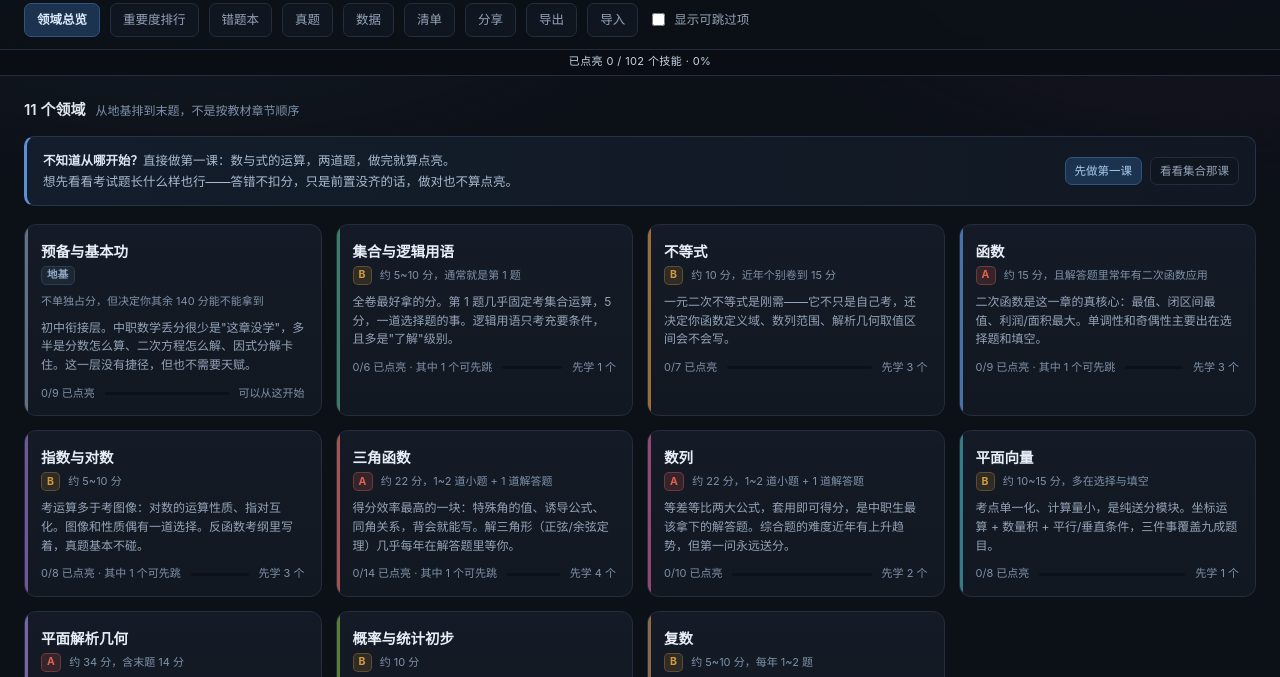
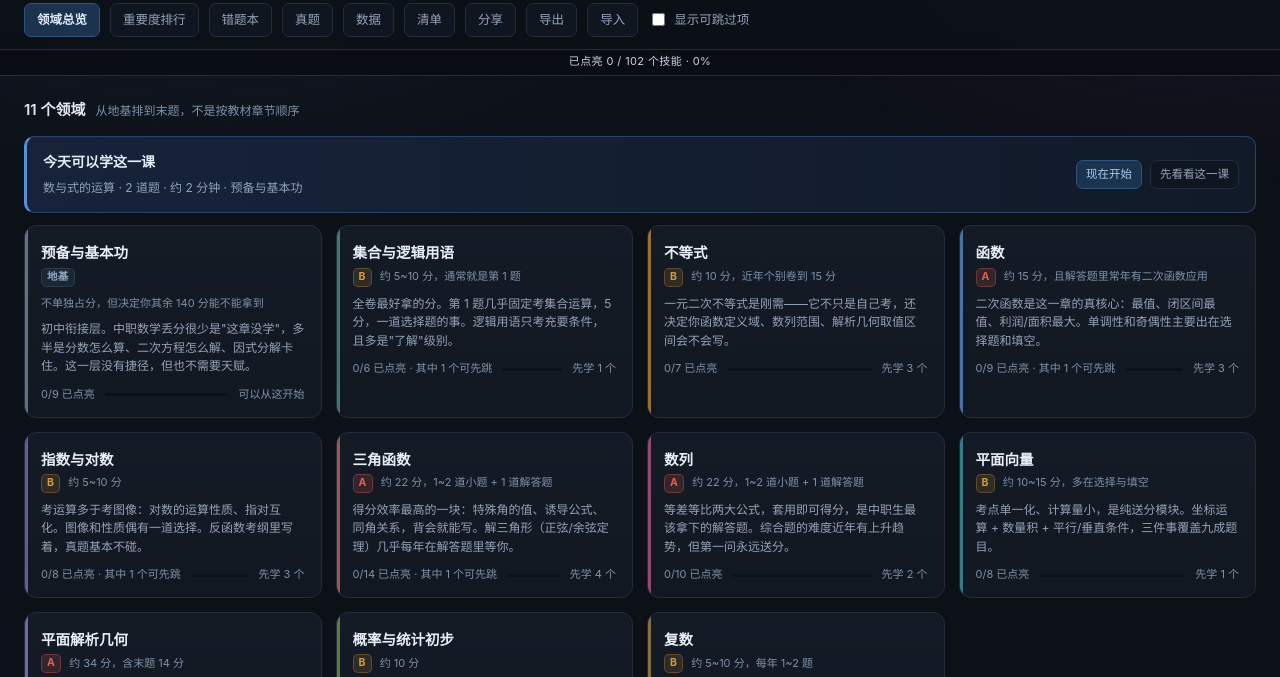
Before and after one commit to woxiao498/cs-math-skill-tree, a plain HTML site: page index.html in a window 1280 px wide. Shown: the part 83-760 px from the top of the page. Drawn offline with Linux system fonts and the light colour scheme.

Commit message:
首页加「今日一课」；领域页说清为什么不是从第一步开始
学生视角那句「第一次进来没有一个今天只做这一小步的口子」，比视觉审阅的
「像后台管理系统」更戳 —— 前者说的是能不能迈出第一步，后者只是好不好看。

- 首页顶部加「今日一课」：从前置已齐、未点亮的技能里挑一个（步数小的优先，
  再按重要度），写清几道题、约几分钟，一键开始。第一眼不再是「102 个技能」
- 领域页顶部动态说明「这里从第 2 步开始，不是第一课 —— 要先会 数与式的运算」，
  「数与式的运算」可点直达。原来只有图例里一行小字，学生直接掠过去
- 删掉原来那条固定的起步引导：和「今日一课」说的是同一课，首屏按钮太多
  反而让人不知道按哪个
- 修 c3 复数的四则：它唯一的前置 c2 被标成软前置，硬前置为空，于是从第 1 步
  就能学，首页「今日一课」直接把它推出来了。补上 c1 作硬前置
- 顺手核查：现在没有任何「仅有软前置」的技能，开局能直接开始的只有 p1

```diff
--- a/app.js
+++ b/app.js
@@ -294,6 +294,23 @@ function renderProgress(){
   const streakTxt = st.days ? ` · 连续学习 ${st.days} 天` : '';
   document.getElementById('pbar-text').textContent =
     `已点亮 ${done} / ${vis.length} 个技能 · ${pct}%${streakTxt}`;
+}
+
+/* 今天学哪一课：从前置已齐、还没点亮的技能里挑一个（重要度优先、步数小的优先）。
+ * 首页第一眼给一个具体的小目标，比「102 个技能」有用得多。 */
+function pickTodaySkill(){
+  const ready = SKILLS.filter(s =>
+    !state.lit.has(s.id) && hasQuiz(s.id) && isUnlocked(s.id) &&
+    (state.showSkippable || s.lv !== 'D')
+  );
+  if (!ready.length) return null;
+  // 先按深浅（步数小的先），再按重要度 —— 打地基优先，别一上来就推 A 级的难题
+  ready.sort((a, b) => {
+    const sa = stepOf(a.id), sb = stepOf(b.id);
+    if (sa !== sb) return sa - sb;
+    return LV_ORDER[a.lv] - LV_ORDER[b.lv];
+  });
+  return ready[0].id;
 }
 
 /* =======================================================================
@@ -334,15 +351,25 @@ function renderHome(){
       <h2>${DOMAINS.length} 个领域</h2>
       <span>从地基排到末题，不是按教材章节顺序</span>
     </div>
-    <div class="startbar">
-      <div class="sbtxt">
-        <b>不知道从哪开始？</b>直接做第一课：数与式的运算，两道题，做完就算点亮。<br>
-        想先看看考试题长什么样也行——答错不扣分，只是前置没齐的话，做对也不算点亮。
-      </div>
-      <div class="sbbtns">
-        <button class="btn mini primary" data-start="p1">先做第一课</button>
-        <button class="btn mini" data-dom="set">看看集合那课</button>
-      </div>
+    <div class="today">
+      ${(() => {
+        const tid = pickTodaySkill();
+        if (!tid){
+          const litN = SKILLS.filter(s => state.lit.has(s.id)).length;
+          return `<div class="tinfo"><b>${litN ? '全都点亮了' : '没有能直接开始的课'}</b>
+            <span>${litN ? '可以从「重要度排行」回头看哪块还不熟。' : '前置还没齐，去「领域总览」从头挑一个。'}</span></div>`;
+        }
+        const ts = byId[tid];
+        const mins = Math.max(2, Math.round(QUIZ[tid].length * 1.2));
+        return `<div class="tinfo">
+            <b>今天可以学这一课</b>
+            <span>${ts.n} · ${QUIZ[tid].length} 道题 · 约 ${mins} 分钟 · ${domById[ts.d].name}</span>
+          </div>
+          <div class="tbtn">
+            <button class="btn mini primary" data-start="${tid}">现在开始</button>
+            <button class="btn mini" data-goto-skill="${tid}">先看看这一课</button>
+          </div>`;
+      })()}
     </div>
     <div class="dom-grid">${cards}</div>
     <div style="margin-top:26px;font-size:12px;color:#5f7085;line-height:1.9">
@@ -465,6 +492,16 @@ function renderDomain(domId){
       <span>步数按整棵树算 —— 某个技能的第一课可能落在别的领域，所以这里的起点不一定是第一步。</span>
     </div>
     ${domId === 'prep' ? `<div class="unsure" style="margin:0 0 14px">这一层不出独立考题，所以重要度对这里没有意义 —— 九条全都得会，缺哪条后面都会塌。</div>` : ''}
+    ${(() => {
+      // 这个领域的技能不都从第一步开始，得说清为什么，并给出跳转
+      const minSt = Math.min(...vis.map(s => stepOf(s.id)));
+      if (minSt <= 1) return '';
+      const entry = vis.find(s => stepOf(s.id) === minSt);
+      const outside = entry ? allPre(entry.id).filter(p => !vis.some(v => v.id === p)) : [];
+      if (!outside.length) return `<div class="hint-line">这里的技能都排在第 ${minSt} 步之后，因为要先会前面几步的内容。</div>`;
+      return `<div class="hint-line">这里从第 ${minSt} 步开始，不是第一课 —— 要先会
+        ${outside.map(p => `<b data-goto-skill="${p}">${byId[p].n}</b>`).join('、')}。点它就能去做。</div>`;
+    })()}
     <div class="map-wrap" style="height:${height + 40}px">
       <div class="map-inner" style="width:${width}px;height:${height}px">
         <svg class="edges" width="${width}" height="${height}">${edges}</svg>
@@ -510,6 +547,15 @@ function renderDomainList(d, vis, hiddenCount){
     </div>
     <div class="legend" style="margin-bottom:12px"><span>手机上按步往下排，点一条看详情。图上那张横向地图在电脑上看更清楚。</span></div>
     ${d.id === 'prep' ? `<div class="unsure" style="margin-bottom:14px">这一层不出独立考题，所以重要度对这里没有意义 —— 九条全都得会。</div>` : ''}
+    ${(() => {
+      const minSt = Math.min(...vis.map(s => stepOf(s.id)));
+      if (minSt <= 1) return '';
+      const entry = vis.find(s => stepOf(s.id) === minSt);
+      const outside = entry ? allPre(entry.id).filter(p => !vis.some(v => v.id === p)) : [];
+      if (!outside.length) return `<div class="hint-line">这里的技能都排在第 ${minSt} 步之后。</div>`;
+      return `<div class="hint-line">这里从第 ${minSt} 步开始，不是第一课 —— 要先会
+        ${outside.map(p => `<b data-goto-skill="${p}">${byId[p].n}</b>`).join('、')}。</div>`;
+    })()}
     <div class="dlist">${groups}</div>`;
 }
 
--- a/data.js
+++ b/data.js
@@ -740,7 +740,7 @@ const SKILLS = [
     tip: '实部对实部、虚部对虚部，不能混。这是求参数题的固定套路。' },
 
   { id: 'c3', d: 'cplx', n: '复数的四则运算', lv: 'A', q: ['选择', '填空'],
-    pre: ['c2'],
+    pre: ['c1', 'c2'],
     pts: ['加减：实部虚部分别算', '乘法：按多项式展开后用 i²=−1 化简', '除法：分子分母同乘共轭复数'],
     how: '能算 (1+2i)(3−i) 并化成 a+bi 的形式',
     tip: '2025 年第 5 题首考的就是复数乘法。乘法照多项式乘，最后一步把 i² 换成 −1。结果必须整理成 a+bi。' },
--- a/index.html
+++ b/index.html
@@ -305,6 +305,19 @@
   .sbar i.none{background:#1b2431}
   .slit{font-size:11px;color:var(--txt3);text-align:right}
 
+  /* ---------- 今日一课 ---------- */
+  .today{display:flex;align-items:center;gap:16px;flex-wrap:wrap;
+    background:linear-gradient(90deg,#16233a,#111a28);
+    border:1px solid #2a4364;border-left:3px solid #5b8fd6;border-radius:10px;
+    padding:14px 16px;margin-bottom:12px}
+  .tinfo{flex:1;min-width:220px}
+  .tinfo b{display:block;font-size:14px;color:#e2ecf8;margin-bottom:3px}
+  .tinfo span{font-size:12px;color:#93a3b8;line-height:1.6}
+  .tbtn{display:flex;gap:8px;flex-wrap:wrap}
+  .hint-line{margin:0 0 14px;padding:9px 12px;border-radius:8px;background:#111a26;
+    border:1px solid #22344a;font-size:12.5px;color:#a8bacf;line-height:1.7}
+  .hint-line b{color:#7fb0e8;cursor:pointer;text-decoration:underline;text-underline-offset:2px}
+
   /* ---------- 首页起步引导 ---------- */
   .startbar{
     display:flex;align-items:center;gap:16px;flex-wrap:wrap;
```
